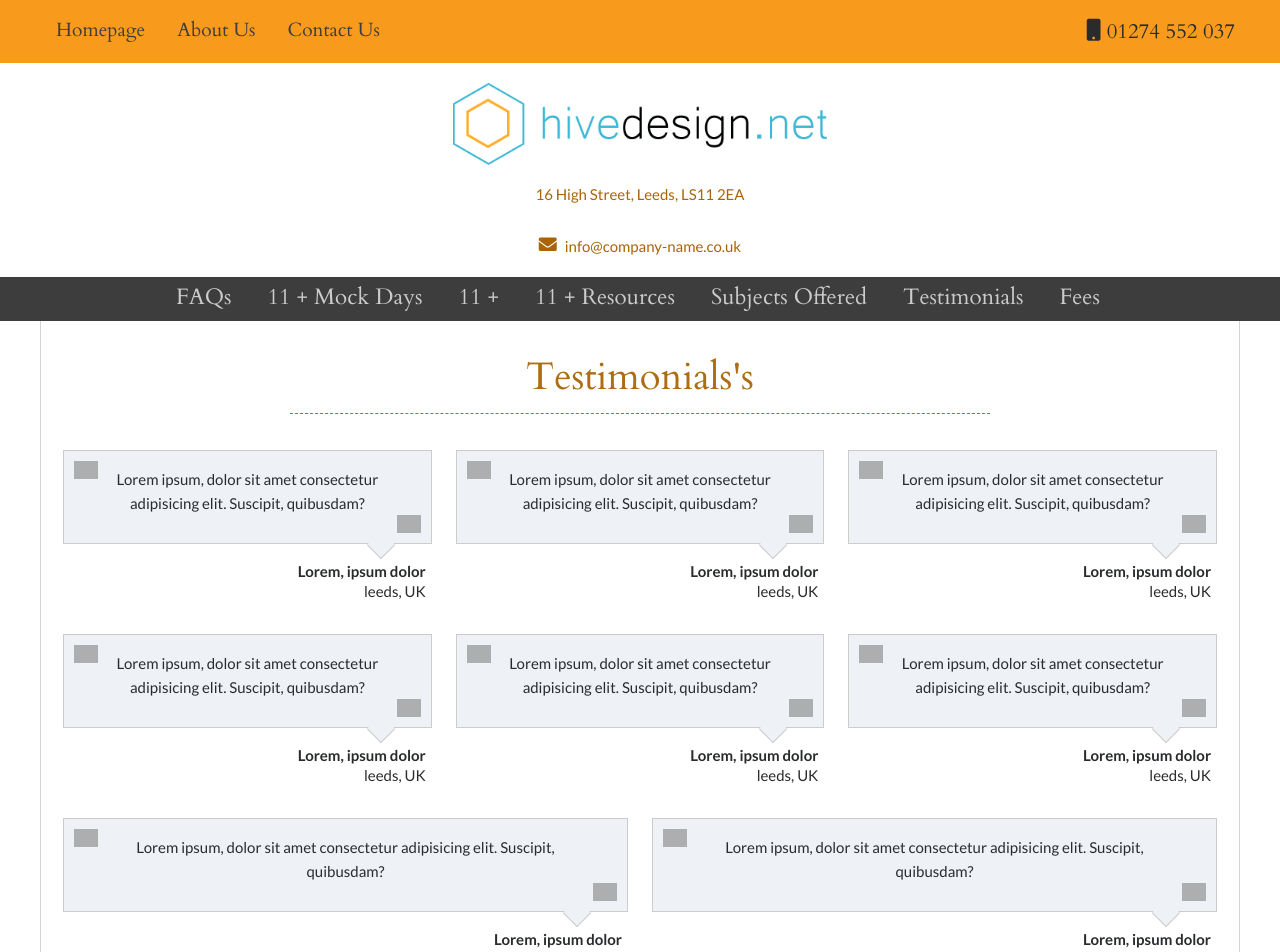
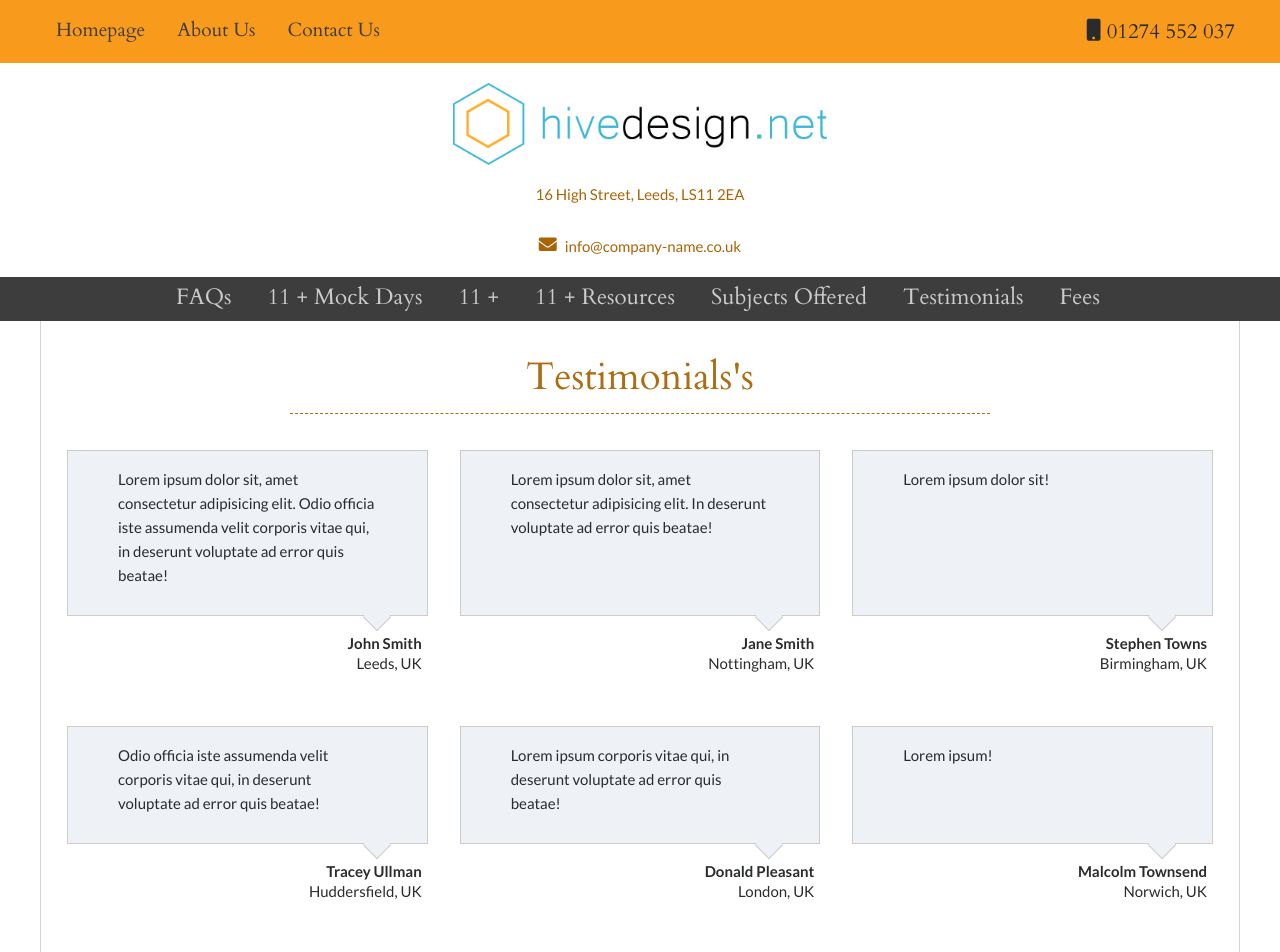
Before and after one commit to twilightcreations/WelcomeWebsite, an Angular app: page /testimonials in a window 1280 px wide. Shown: the top 952 px of the page. Built offline with nearby package versions, Linux system fonts and the light colour scheme; grey boxes are pictures that could not be loaded.

Commit message:
updated the testimonials page to accept some basic json data

```diff
--- a/src/app/app.module.ts
+++ b/src/app/app.module.ts
@@ -15,6 +15,7 @@ import { ContactUsComponent } from './pages/contact-us/contact-us.component';
 import { SubjectsOfferedComponent } from './pages/subjects-offered/subjects-offered.component';
 import { HomeFeatureComponent } from './features/home-feature/home-feature.component';
 import { BoxedContentCallsComponent } from './features/boxed-content-calls/boxed-content-calls.component';
+import { TestimonialComponent } from './features/testimonial/testimonial.component';
 
 
 @NgModule({
@@ -33,6 +34,7 @@ import { BoxedContentCallsComponent } from './features/boxed-content-calls/boxed
     SubjectsOfferedComponent,
     HomeFeatureComponent,
     BoxedContentCallsComponent,
+    TestimonialComponent,
   ],
   imports: [
     BrowserModule,
--- /dev/null
+++ b/src/app/features/testimonial/testimonial.component.html
@@ -0,0 +1,6 @@
+<div class="testimonial">
+  <div class="icons"></div>
+  <p class="description">{{description}}</p>
+  <div class="name">{{name}}</div>
+  <div class="location">{{town}}, {{country}}</div>
+</div>
--- /dev/null
+++ b/src/app/features/testimonial/testimonial.component.scss
@@ -0,0 +1,82 @@
+    .testimonial {
+        border: 1px solid #ccc;
+        padding: 16px 50px 8px 50px;
+        background: #eef1f6;
+        margin: 10px 10px 90px 10px;
+        position: relative;
+        height: calc(100% - 100px);
+        h2 {
+            display: none;
+        }
+        .name {
+            font-weight: bold;
+            position: absolute;
+            bottom: -40px;
+            right: 5px;
+        }
+        .location {
+            position: absolute;
+            bottom: -60px;
+            right: 5px;
+        }
+        .icons::before {
+            top: 10px;
+            left: 17px;
+            content: '\f10d';
+            font-family: FontAwesome;
+            position: absolute;
+            font-size: 20px;
+            color: #999;
+
+        }
+        .icons::after {
+            bottom: 13px;
+            right: 17px;
+            content: '\f10e';
+            font-family: FontAwesome;
+            position: absolute;
+            font-size: 20px;
+            color: #999;
+        }
+    }
+
+    .testimonial {
+        // i {
+        //     position: absolute;
+        //     width: 24px;
+        //     height: 24px;
+        //     opacity: 0.8;
+        // }
+        // i.start {
+        //     background: url(/images/quote-start.png) top left no-repeat;
+        //     background-size: 100%;
+        //     top: 10px;
+        //     left: 10px;
+        // }
+        // i.end {
+        //     background: url(/images/quote-end.png) bottom right no-repeat;
+        //     background-size: 100%;
+
+
+
+        // }
+    }
+
+    .testimonial:after {
+        content: "";
+        position: absolute;
+        border-top: 0px solid #ccc;
+        border-right: 1px solid #ccc;
+        border-bottom: 1px solid #ccc;
+        border-left: 0px solid #ccc;
+        width: 20px;
+        height: 20px;
+        bottom: -12px;
+        right: 40px;
+        background: #eef1f6;
+        -ms-transform: rotate(45deg);
+        /* IE 9 */
+        -webkit-transform: rotate(45deg);
+        /* Safari */
+        transform: rotate(45deg);
+    }
--- /dev/null
+++ b/src/app/features/testimonial/testimonial.component.ts
@@ -0,0 +1,20 @@
+import { Component, OnInit, Input } from '@angular/core';
+
+@Component({
+  selector: '[app-testimonial]',
+  templateUrl: './testimonial.component.html',
+  styleUrls: ['./testimonial.component.scss']
+})
+export class TestimonialComponent implements OnInit {
+
+  constructor() { }
+
+  ngOnInit() {
+  }
+
+  @Input() description:string;
+  @Input() name:string;
+  @Input() town:string;
+  @Input() country:string;
+
+}
--- a/src/app/pages/testimonials/testimonials.component.html
+++ b/src/app/pages/testimonials/testimonials.component.html
@@ -3,70 +3,21 @@
 
     <h1>Testimonials's</h1>
     <div class="testimonials-wrapper">
-        <div class="testimonials">
-            <div class="testimonial">
-                <i class="start" aria-hidden="true"></i>
-                <p class="description">Lorem ipsum, dolor sit amet consectetur adipisicing elit. Suscipit, quibusdam?</p>
-                <div class="name">Lorem, ipsum dolor</div>
-                <div class="location">leeds, UK</div>
-                <i class="end" aria-hidden="true"></i>
-            </div>
-            <div class="testimonial">
-                <i class="start" aria-hidden="true"></i>
-                <p class="description">Lorem ipsum, dolor sit amet consectetur adipisicing elit. Suscipit, quibusdam?</p>
-                <div class="name">Lorem, ipsum dolor</div>
-                <div class="location">leeds, UK</div>
-                <i class="end" aria-hidden="true"></i>
-            </div>
-            <div class="testimonial">
-                <i class="start" aria-hidden="true"></i>
-                <p class="description">Lorem ipsum, dolor sit amet consectetur adipisicing elit. Suscipit, quibusdam?</p>
-                <div class="name">Lorem, ipsum dolor</div>
-                <div class="location">leeds, UK</div>
-                <i class="end" aria-hidden="true"></i>
-            </div>
-        </div>
-        <div class="testimonials">
-            <div class="testimonial">
-                <i class="start" aria-hidden="true"></i>
-                <p class="description">Lorem ipsum, dolor sit amet consectetur adipisicing elit. Suscipit, quibusdam?</p>
-                <div class="name">Lorem, ipsum dolor</div>
-                <div class="location">leeds, UK</div>
-                <i class="end" aria-hidden="true"></i>
-            </div>
-            <div class="testimonial">
-                <i class="start" aria-hidden="true"></i>
-                <p class="description">Lorem ipsum, dolor sit amet consectetur adipisicing elit. Suscipit, quibusdam?</p>
-                <div class="name">Lorem, ipsum dolor</div>
-                <div class="location">leeds, UK</div>
-                <i class="end" aria-hidden="true"></i>
-            </div>
-            <div class="testimonial">
-                <i class="start" aria-hidden="true"></i>
-                <p class="description">Lorem ipsum, dolor sit amet consectetur adipisicing elit. Suscipit, quibusdam?</p>
-                <div class="name">Lorem, ipsum dolor</div>
-                <div class="location">leeds, UK</div>
-                <i class="end" aria-hidden="true"></i>
-            </div>
-        </div>
-        <div class="testimonials">
-            <div class="testimonial">
-                <i class="start" aria-hidden="true"></i>
-                <p class="description">Lorem ipsum, dolor sit amet consectetur adipisicing elit. Suscipit, quibusdam?</p>
-                <div class="name">Lorem, ipsum dolor</div>
-                <div class="location">leeds, UK</div>
-                <i class="end" aria-hidden="true"></i>
-            </div>
-            <div class="testimonial">
-                <i class="start" aria-hidden="true"></i>
-                <p class="description">Lorem ipsum, dolor sit amet consectetur adipisicing elit. Suscipit, quibusdam?</p>
-                <div class="name">Lorem, ipsum dolor</div>
-                <div class="location">leeds, UK</div>
-                <i class="end" aria-hidden="true"></i>
-            </div>
 
-        </div>
+        <div
+        *ngFor="let tes of testimonialsFeed"
+        app-testimonial class="item-wrapper"
+        [description]=tes.description
+        [name]=tes.name
+        [town]=tes.town
+        [country]=tes.country
+        ></div>
+        <!-- <div app-testimonial class="item-wrapper"></div>
+        <div app-testimonial class="item-wrapper"></div>
+        <div app-testimonial class="item-wrapper"></div>
+        <div app-testimonial class="item-wrapper"></div>
+        <div app-testimonial class="item-wrapper"></div> -->
     </div>
 
-    </div>
 </div>
+</div>
--- a/src/app/pages/testimonials/testimonials.component.scss
+++ b/src/app/pages/testimonials/testimonials.component.scss
@@ -1,100 +1,30 @@
-//faqs
-.testimonials {
-    text-align: center;
-    margin-bottom:36px;
 
-    .testimonial {
-        border:1px solid #ccc;
-        padding: 16px 50px 8px 50px;
-        background:#eef1f6;
-        margin:10px 10px 90px 10px;
-        position:relative;
-        h2 {
-            display:none;
-        }
-        .name {
-            font-weight: bold;
-            position:absolute;
-            bottom:-40px;
-            right:5px;
-        }
-        .location {
-            position:absolute;
-            bottom:-60px;
-            right:5px;
-        }
-    }
-
-    .testimonial {
-        i{
-            position:absolute;
-            width:24px;
-            height:24px;
-            opacity:0.8;
-        }
-        i.start {
-            background: url(/images/quote-start.png) top left no-repeat;
-            background-size: 100%;
-            top:10px;
-            left:10px;
-        }
-        i.end {
-            background: url(/images/quote-end.png) bottom right no-repeat;
-            background-size: 100%;
-            bottom:10px;
-            right:10px;
-        }
-    }
-
-
-    .testimonial:after {
-        content:"";
-        position:absolute;
-        border-top:0px solid #ccc;
-        border-right:1px solid #ccc;
-        border-bottom:1px solid #ccc;
-        border-left:0px solid #ccc;
-        width:20px;
-        height:20px;
-        bottom:-12px;
-        right:40px;
-        background:#eef1f6;
-        -ms-transform: rotate(45deg); /* IE 9 */
-        -webkit-transform: rotate(45deg); /* Safari */
-        transform: rotate(45deg);
-    }
-}
-.testimonial-wrapper:before,
-.testimonial-wrapper:after
-    {
-    content: "";
-    display: table;
-    clear: both;
-}
 
 @media screen and (min-width: 450px) {
 
-    .testimonial {
+    .testimonial-wrapper {
         border:1px solid #ccc;
         background:white;
         width: calc(50% - 20px);
         margin:10px;
         float: left;
+
     }
 
 }
 
 
 @media screen and (min-width: 700px) {
-    .testimonials {
-        margin-bottom:20px;
-        display:flex;
-        .testimonial {
-            flex:1;
-            margin-left:12px;
-            margin-right:12px;
-            margin-bottom:60px;
+        .testimonials-wrapper {
+            margin-bottom:20px;
+            display:flex;
+            flex-wrap: wrap;
+            justify-content: center;
+            .item-wrapper {
+                flex:1 1 300px;
+                margin-left:6px;
+                margin-right:6px;
+                margin-bottom:10px;
+            }
         }
-    }
 }
-//END - faqs
--- a/src/app/pages/testimonials/testimonials.component.ts
+++ b/src/app/pages/testimonials/testimonials.component.ts
@@ -12,4 +12,63 @@ export class TestimonialsComponent implements OnInit {
   ngOnInit() {
   }
 
+  testimonialsFeed = [
+    {
+      id:1,
+      description: "Lorem ipsum dolor sit, amet consectetur adipisicing elit. Odio officia iste assumenda velit corporis vitae qui, in deserunt voluptate ad error quis beatae!",
+      name: "John Smith",
+      town: "Leeds",
+      country: "UK",
+    },
+    {
+      id:2,
+      description: "Lorem ipsum dolor sit, amet consectetur adipisicing elit. In deserunt voluptate ad error quis beatae!",
+      name: "Jane Smith",
+      town: "Nottingham",
+      country: "UK",
+    },
+    {
+      id:3,
+      description: "Lorem ipsum dolor sit!",
+      name: "Stephen Towns",
+      town: "Birmingham",
+      country: "UK",
+    },
+    {
+      id:4,
+      description: "Odio officia iste assumenda velit corporis vitae qui, in deserunt voluptate ad error quis beatae!",
+      name: "Tracey Ullman",
+      town: "Huddersfield",
+      country: "UK",
+    },
+    {
+      id:5,
+      description: "Lorem ipsum corporis vitae qui, in deserunt voluptate ad error quis beatae!",
+      name: "Donald Pleasant",
+      town: "London",
+      country: "UK",
+    },
+    {
+      id:6,
+      description: "Lorem ipsum!",
+      name: "Malcolm Townsend",
+      town: "Norwich",
+      country: "UK",
+    },
+    {
+      id:7,
+      description: " in deserunt voluptate ad error quis beatae!",
+      name: "Jane Doe",
+      town: "Woolwich",
+      country: "UK",
+    },
+    {
+      id:8,
+      description: "Lorem ipsum dolor sit, amet consectetur adipisicing elit. Odio officia iste assumenda velit corporis vitae qui, in deserunt voluptate ad error quis beatae!",
+      name: "Collette Marsdon",
+      town: "London",
+      country: "UK",
+    }
+  ]
+
 }
```
Also changed, not shown: 1 other file (tests, documents, lock files or other folders).
